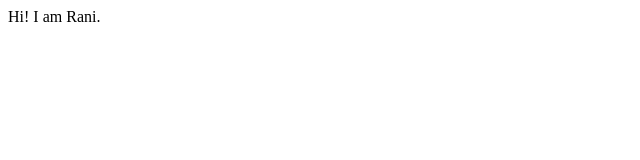
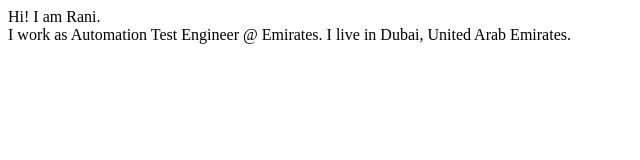
Before and after one commit to rani0908/learn_git, a plain HTML site: page index.html in a window 1280 px wide. Shown: the whole page, without its empty margins (0-640 px from the left). Drawn offline with Linux system fonts and the light colour scheme.

Commit message:
Update index.html
doc: added new details

```diff
--- a/index.html
+++ b/index.html
@@ -7,5 +7,8 @@
     </head>
 <body>
     Hi! I am Rani.
+    <br>
+    I work as Automation Test Engineer @ Emirates.
+    I live in Dubai, United Arab Emirates.
 </body>
 </html>
```
